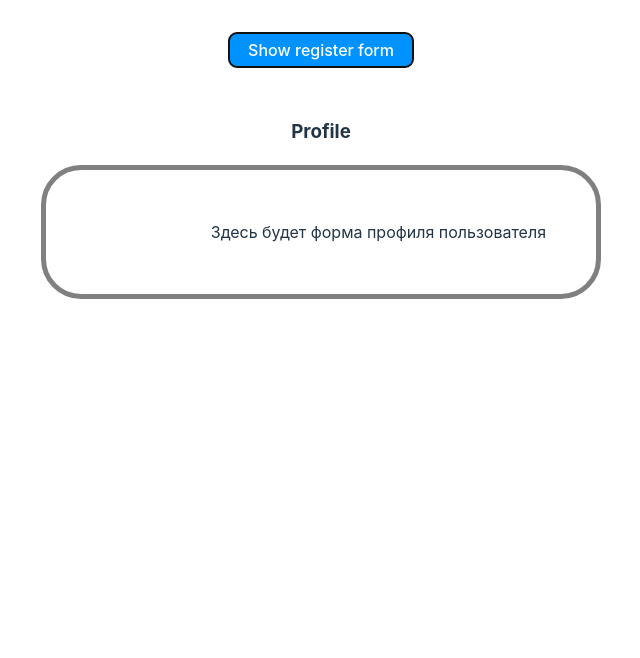
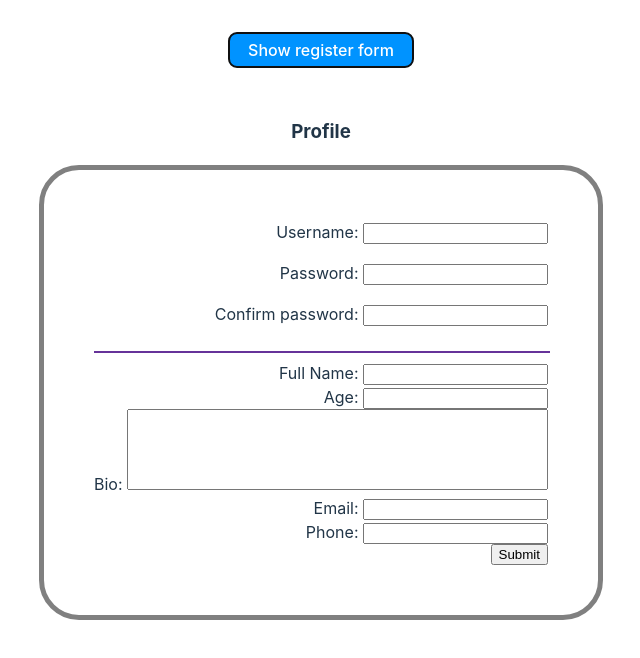
Before and after one commit to BentonFraizer/svelte-study, a Svelte app in the folder 2-hw-form-validation/: page / in a window 1280 px wide. Both pictures are taken after a click on the button "Show profile form". Shown: the top 658 px of the page, without its empty margins (319-959 px from the left). Built offline with nearby package versions, Linux system fonts and the light colour scheme.

Commit message:
feat(profile-form): add all input fields

```diff
--- a/2-hw-form-validation/src/components/ProfileForm.svelte
+++ b/2-hw-form-validation/src/components/ProfileForm.svelte
@@ -1,10 +1,223 @@
-<script>
+<script lang="ts">
   // ProfileForm
+
+  import type { FormField } from "../lib/types";
+
+  interface ProfileFormState {
+    username: FormField;
+    password: FormField;
+    confirmPassword: FormField;
+  }
+
+  let username = $state({
+    value: "",
+    errors: [],
+    isValidating: false,
+    touched: false,
+  });
+
+  let password = $state({
+    value: "",
+    errors: [],
+    isValidating: false,
+    touched: false,
+  });
+
+  let confirmPassword = $state({
+    value: "",
+    errors: [],
+    isValidating: false,
+    touched: false,
+  });
+
+  let fullName = $state({
+    value: "",
+    errors: [],
+    isValidating: false,
+    touched: false,
+  });
+
+  let age = $state({
+    value: "",
+    errors: [],
+    isValidating: false,
+    touched: false,
+  });
+
+  let bio = $state({
+    value: "",
+    errors: [],
+    isValidating: false,
+    touched: false,
+  });
+
+  let email = $state({
+    value: "",
+    errors: [],
+    isValidating: false,
+    touched: false,
+  });
+
+  let phone = $state({
+    value: "",
+    errors: [],
+    isValidating: false,
+    touched: false,
+  });
+
+  let formData: ProfileFormState = $derived({ username, password, confirmPassword, fullName, age, bio, email, phone });
+  $inspect("fullName: ", formData)
+
+  const handleFormSubmit = (e: Event) => {
+    e.preventDefault();
+    console.log("e: ", e)
+  };
+
 </script>
 
 <h3>Profile</h3>
-<form>Здесь будет форма профиля пользователя</form>
+<form onsubmit={handleFormSubmit}>
+  <div>
+    <label
+      for="username"
+      class:not-valid={formData.username.touched && !formData.username.isValidating}
+    >
+      Username:
+    </label>
+    <input
+      type="text"
+      id="username"
+      name="username"
+      bind:value={username.value}
+      onfocus={() => {formData.username.touched = true}}
+    />
+    {#if (formData.username.errors.length > 0)}
+      <div class="error-message">{formData.username.errors.join(", ")}</div>
+    {:else}
+      <div class="empty"></div>
+    {/if}
+  </div>
+
+  <div>
+    <label
+      for="password"
+      class:not-valid={formData.password.touched && !formData.password.isValidating}
+    >
+      Password:
+    </label>
+    <input
+      type="text"
+      id="password"
+      name="password"
+      bind:value={password.value}
+      onfocus={() => formData.password.touched = true}
+    />
+    {#if (formData.password.errors.length > 0)}
+      <div class="error-message">{formData.password.errors.join(", ")}</div>
+    {:else}
+      <div class="empty"></div>
+    {/if}
+  </div>
+
+  <div>
+    <label
+      for="confirmPassword"
+      class:not-valid={formData.confirmPassword.touched && !formData.confirmPassword.isValidating}
+    >
+      Confirm password:
+    </label>
+    <input
+      type="password"
+      id="confirmPassword"
+      name="confirmPassword"
+      bind:value={confirmPassword.value}
+      onfocus={() => {
+        formData.confirmPassword.touched = true;
+        formData.confirmPassword.value = "";
+      }}
+    />
+    {#if (formData.confirmPassword.errors.length > 0)}
+      <div class="error-message">{formData.confirmPassword.errors.join(", ")}</div>
+    {:else}
+      <div class="empty"></div>
+    {/if}
+  </div>
+
+  <hr/>
+
+  <div>
+    <label for="fullName">Full Name:</label>
+    <input
+      type="text"
+      id="fullName"
+      name="fullName"
+      bind:value={fullName.value}
+    />
+  </div>
+  <div>
+    <label for="age">Age:</label>
+    <input
+      type="number"
+      id="age"
+      name="age"
+      bind:value={age.value}
+    />
+  </div>
+  <div>
+    <label for="bio">Bio:</label>
+    <textarea id="bio" name="bio" rows="5" cols="50" bind:value={bio.value}></textarea>
+  </div>
+  <div>
+    <label for="email">Email:</label>
+    <input
+      type="email"
+      id="email"
+      name="email"
+      bind:value={email.value}
+    />
+  </div>
+  <div>
+    <label for="phone">Phone:</label>
+    <input
+      type="text"
+      id="phone"
+      name="phone"
+      bind:value={phone.value}
+    />
+  </div>
+
+  <input type="submit" value="Submit">
+</form>
 
 <style>
+  div {
+    text-align: right;
+  }
 
+  .error-message {
+    height: 17px;
+    margin: 0;
+    text-align: right;
+    display: block;
+    font-size: 11px;
+    color: red;
+  }
+
+  .not-valid {
+    color: red;
+  }
+
+  .empty {
+    margin: 0;
+    height: 17px;
+  }
+
+  hr {
+    width: 100%;
+    border: 1px solid rebeccapurple;
+  }
+
+  textarea {
+    resize: none;
+  }
 </style>
--- a/2-hw-form-validation/src/components/RegisterForm.svelte
+++ b/2-hw-form-validation/src/components/RegisterForm.svelte
@@ -1,14 +1,9 @@
 <script lang="ts">
   // RegistrationForm
 
-  interface FormField {
-    value: string;
-    touched: boolean;
-    errors: string[];
-    isValidating: boolean;
-  }
+  import type { FormField } from "../lib/types";
 
-  interface FormState {
+  interface RegisterFormState {
     username: FormField;
     password: FormField;
     confirmPassword: FormField;
@@ -35,7 +30,7 @@
     touched: false,
   });
 
-  let formData: FormState = $derived({ username, password, confirmPassword });
+  let formData: RegisterFormState = $derived({ username, password, confirmPassword });
   const isFormValid = $derived(username.isValidating && password.isValidating && confirmPassword.isValidating);
   let formValidationMessage = $state("");
 
--- /dev/null
+++ b/2-hw-form-validation/src/lib/types.ts
@@ -0,0 +1,6 @@
+export interface FormField {
+  value: string;
+  touched: boolean;
+  errors: string[];
+  isValidating: boolean;
+}
```
